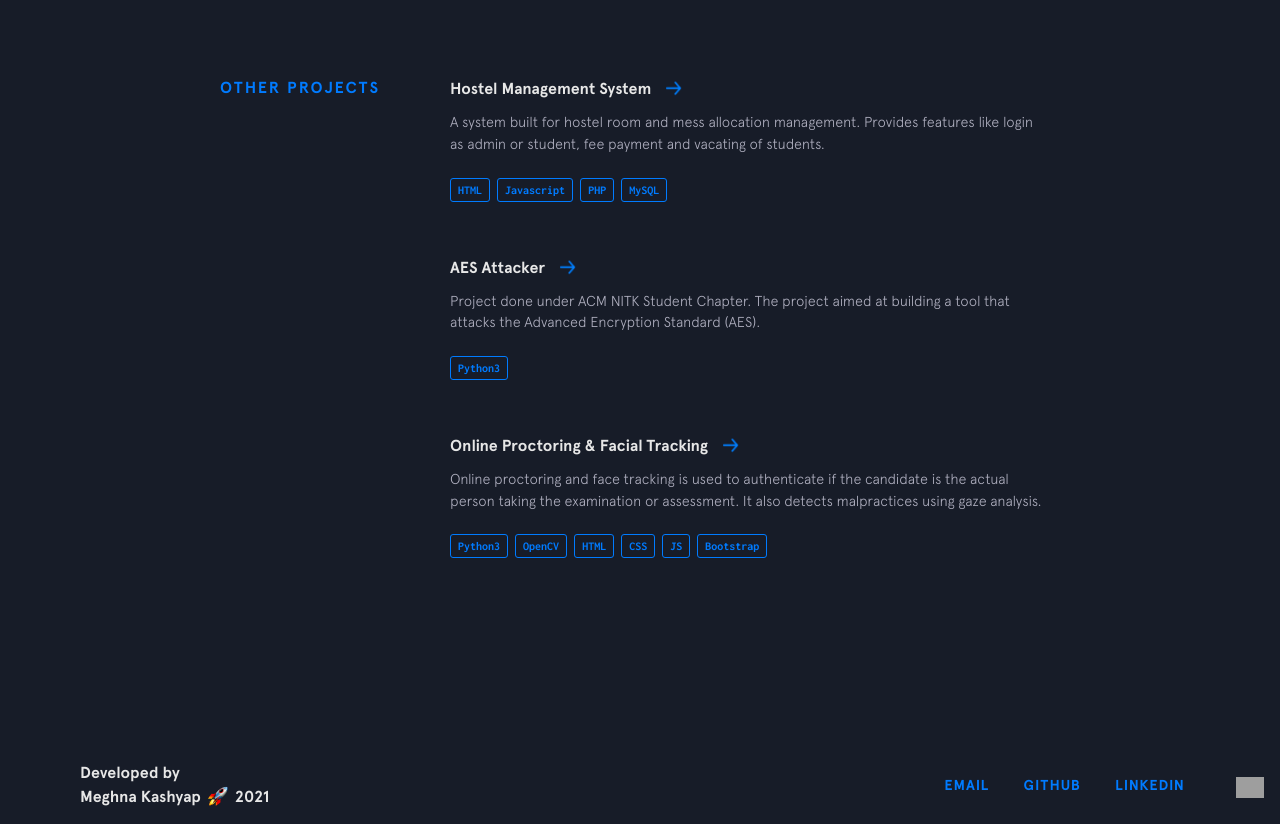
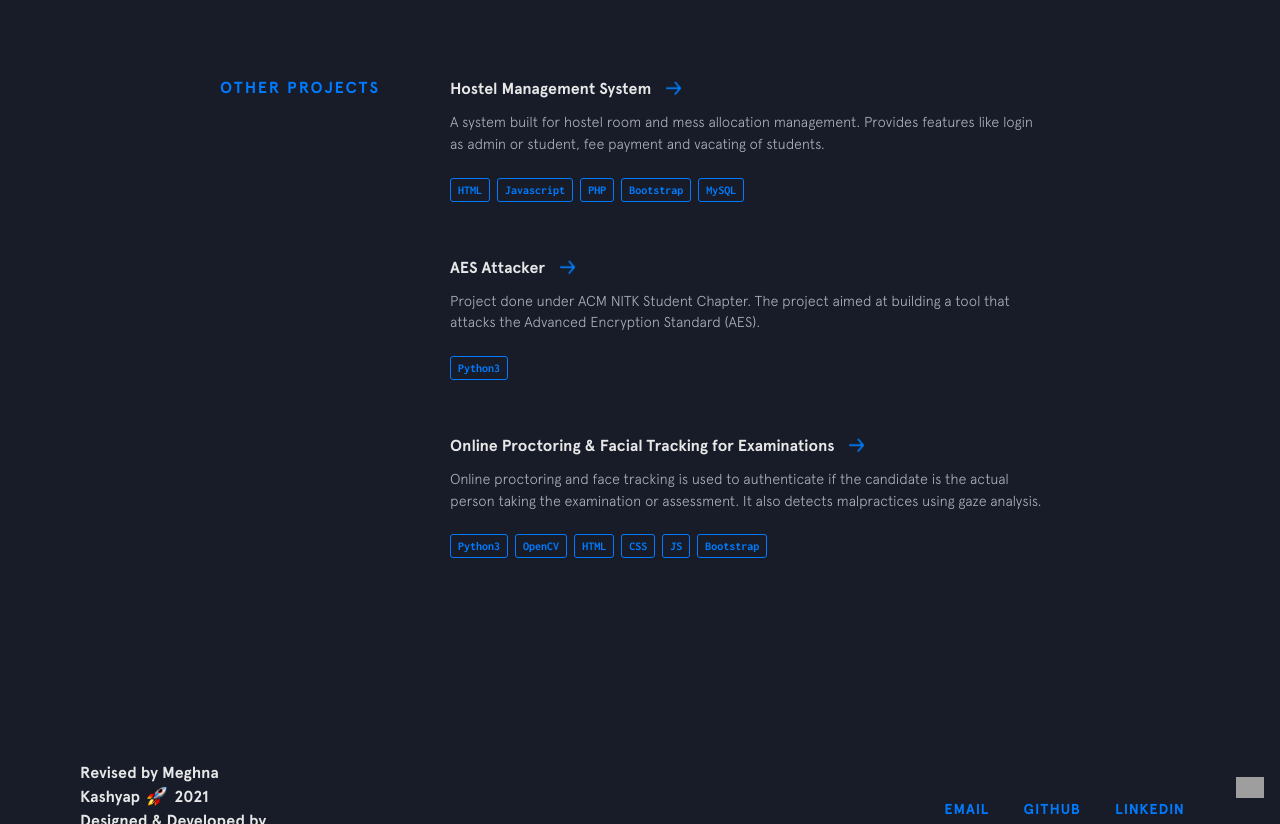
Before and after one commit to meghna-sk/meghna-sk.github.io, a Jekyll site: the page built from index.html, in a window 1280 px wide and 900 px high, scrolled down 3345 px, cut to the strip 76-900 px from the top of the window. Built offline with Jekyll 4.4.1, drawn with Linux system fonts in a browser that asks for light colours; nearby versions of some CDN libraries; some of the changed text lies outside the part shown; grey boxes are pictures that could not be loaded.

Commit message:
major changes

```diff
--- a/_data/other-projects.yml
+++ b/_data/other-projects.yml
@@ -6,6 +6,7 @@
     - thing: HTML
     - thing: Javascript
     - thing: PHP
+    - thing: Bootstrap
     - thing: MySQL
 
 - name: AES Attacker
@@ -15,7 +16,7 @@
   used:
     - thing: Python3
 
-- name: Online Proctoring & Facial Tracking
+- name: Online Proctoring & Facial Tracking for Examinations
   url: https://github.com/meghna-sk/Online-Proctoring-and-Facial-Tracking-
   code: https://github.com/meghna-sk/Online-Proctoring-and-Facial-Tracking-
   description:  Online proctoring and face tracking is used to authenticate if the candidate is the actual person taking the examination or assessment. It also detects malpractices using gaze analysis.
--- a/_includes/footer.html
+++ b/_includes/footer.html
@@ -1,12 +1,12 @@
 <footer class="footer">
   <div class="footer__copyright">
     <div class="top">
-      <span>Developed by</span>
+      <span>Revised by Meghna Kashyap</span>
+      <img class="emoji" src="{{site.baseurl}}/img/emojis/rocket.png" alt="emoji">
+      <span>2021</span>
     </div>
     <div class="bottom">
-      <span>Meghna Kashyap</span>
-      <img class="emoji" src="{{site.baseurl}}/img/emojis/rocket.png" alt="emoji">
-      <span>2021</span>
+      <span>Designed & Developed by Brittany Chiang</span>
     </div>
   </div>
   <div class="footer__links">
```
Also changed, not shown: _data/experience.yml (+4 -4 lines), img/featured/owasp/owasp.jpeg, 12 other files.
